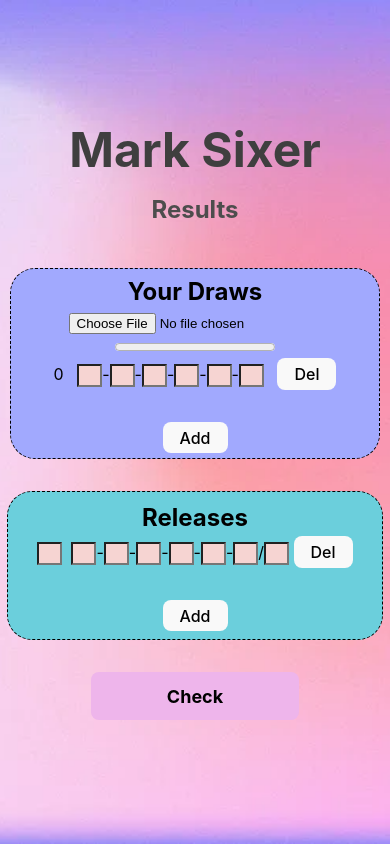
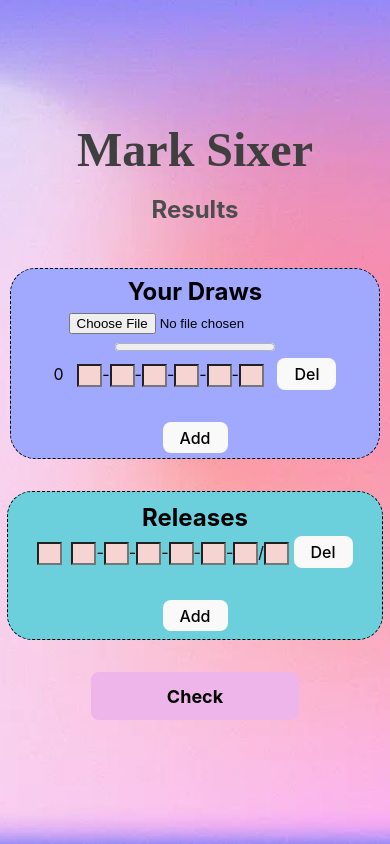
Before and after one commit to Marcussyl/mark-sixer, a React (Vite) app: page / in a window 390 px wide. Built offline with nearby package versions, Linux system fonts and the light colour scheme.

Commit message:
Change css to improve the display in mobile browsers

```diff
--- a/src/App.scss
+++ b/src/App.scss
@@ -44,6 +44,10 @@
   flex-direction: column;
   align-items: center;
   justify-content: center;
+
+  h1 {
+    font-family: "Brush Script MT";
+  }
 }
 
 .input-container {
```
